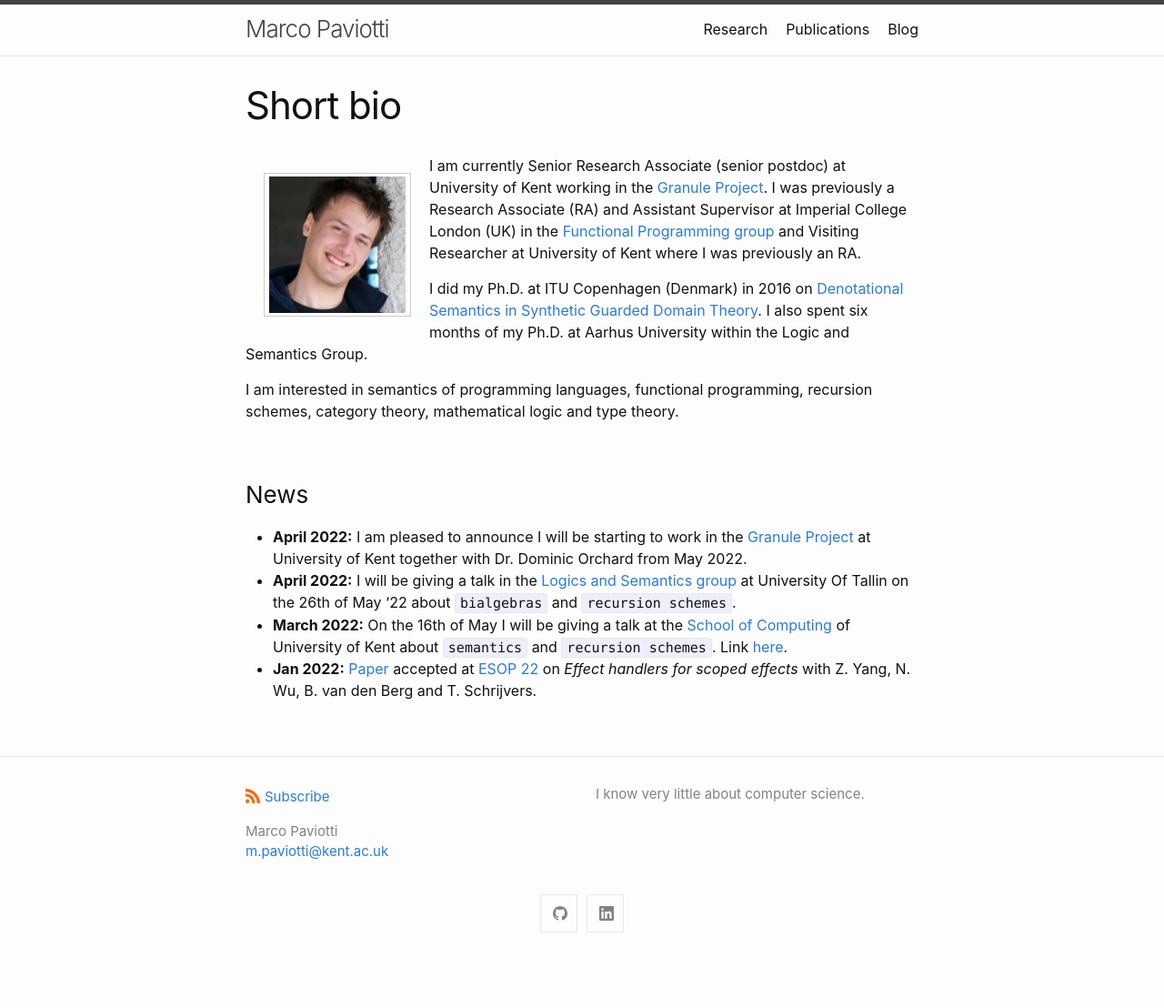
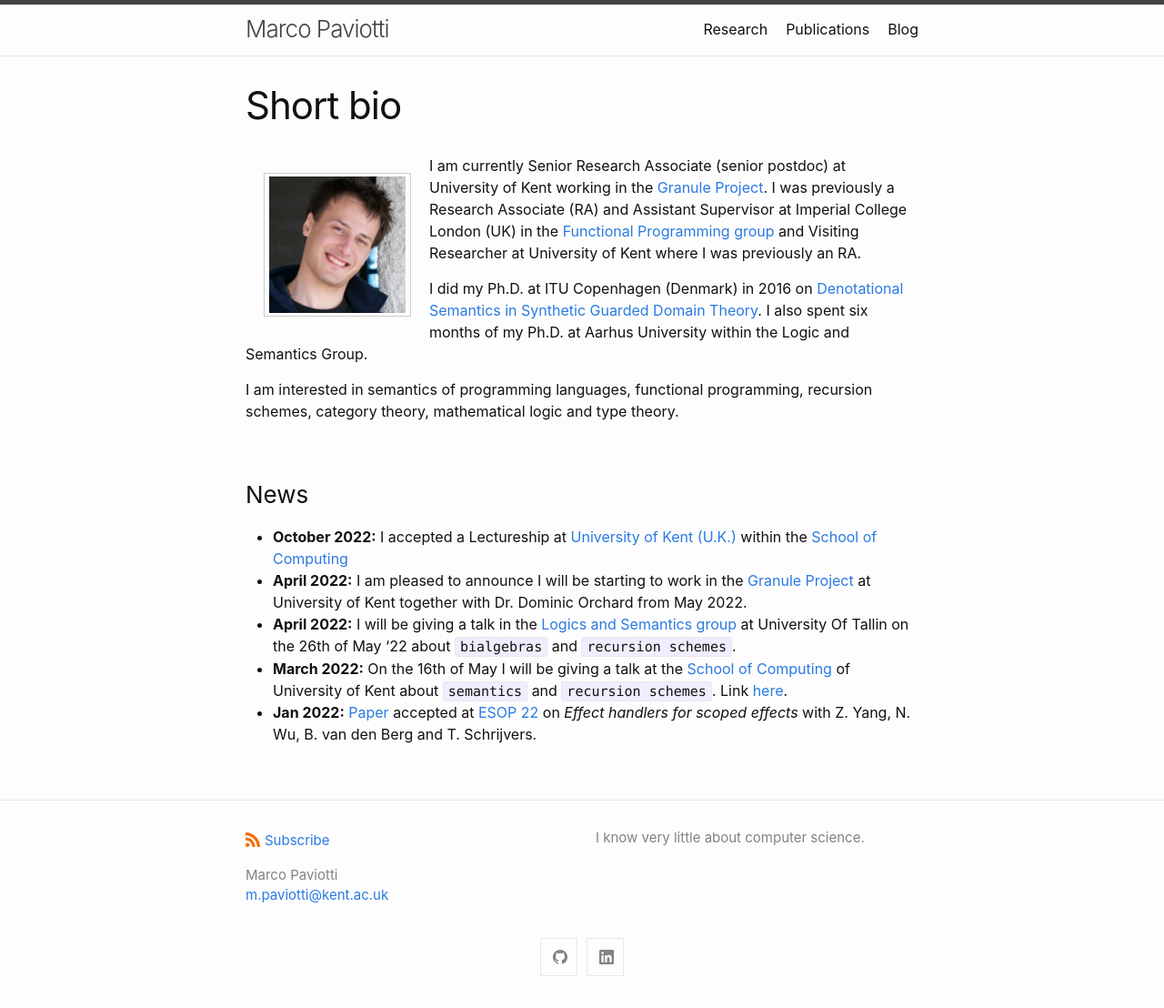
Before and after one commit to mpaviotti/mpaviotti.github.com, a Jekyll site: the page built from index.markdown, in a window 1280 px wide. Shown: the whole page at 91% size. Built offline with Jekyll 4.4.1, drawn with Linux system fonts in a browser that asks for light colours; before the commit the page ends 1060 px from its top, so only the background shows below that.

Commit message:
News lecturship

```diff
--- a/index.markdown
+++ b/index.markdown
@@ -12,6 +12,7 @@ I did my Ph.D. at ITU Copenhagen (Denmark) in 2016 on [Denotational Semantics in
 I am interested in semantics of programming languages, functional programming, recursion schemes, category theory, mathematical logic and type theory.
 
 ### News
+- **October 2022:** I accepted a Lectureship at [University of Kent (U.K.)](https://www.kent.ac.uk) within the [School of Computing](https://www.kent.ac.uk/computing)
 - **April 2022:** I am pleased to announce I will be starting to work in the [Granule Project](https://granule-project.github.io) at University of Kent together with Dr. Dominic Orchard from May 2022.
 - **April 2022:** I will be giving a talk in the [Logics and Semantics group](https://cs.ioc.ee/lsg/tsem/) at University Of Tallin on the 26th of May '22 about `bialgebras` and `recursion schemes`.
 - **March 2022:** On the 16th of May I will be giving a talk at the [School of Computing](https://www.kent.ac.uk/computing) of University of Kent about `semantics` and `recursion schemes`. Link [here](https://www.kent.ac.uk/events/event/54383/fully-abstract-semantics-with-folds-and-unfolds-marco-paviotti).
```
